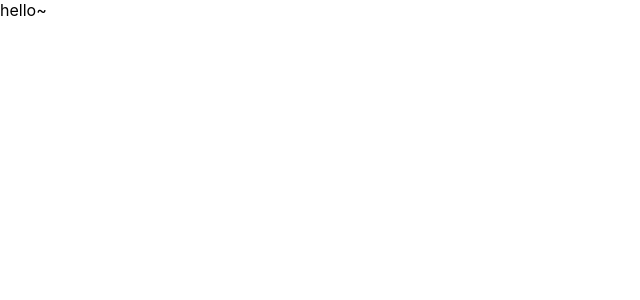
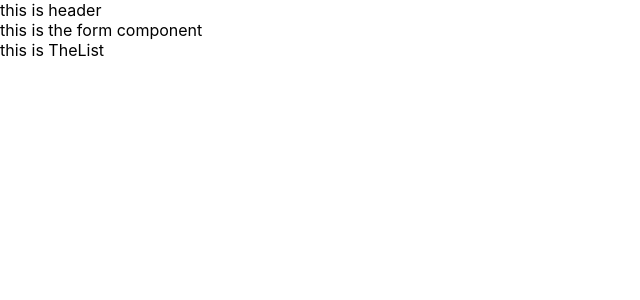
Before and after one commit to raboriel/plan-it-app-react, a React (Create React App) app: page / in a window 1280 px wide. Shown: the top 300 px of the page, without its empty margins (0-640 px from the left). Built offline with nearby package versions, Linux system fonts and the light colour scheme.

Commit message:
add all of components for start coding

```diff
--- a/src/App.js
+++ b/src/App.js
@@ -7,12 +7,15 @@ import Form from './components/Form'
 class App extends Component {
   constructor(props) {
     super(props)
+
   }
 
   render () {
     return (
       <div className="main-container">
-        hello~
+        <Header />
+        <Form />
+        <Lists />
       </div>
     );
   }
--- a/src/components/Form.js
+++ b/src/components/Form.js
@@ -1,7 +1,6 @@
 import React, { Component } from 'react'
 
 
-// create the class and have it render the following:
 class Form extends Component {
 
   render () {
--- a/src/components/Lists.js
+++ b/src/components/Lists.js
@@ -5,7 +5,7 @@ class Lists extends Component {
   render () {
     return (
       <div className="lists">
-       this is lists
+       <TheList />
       </div>
     )
   }
```
